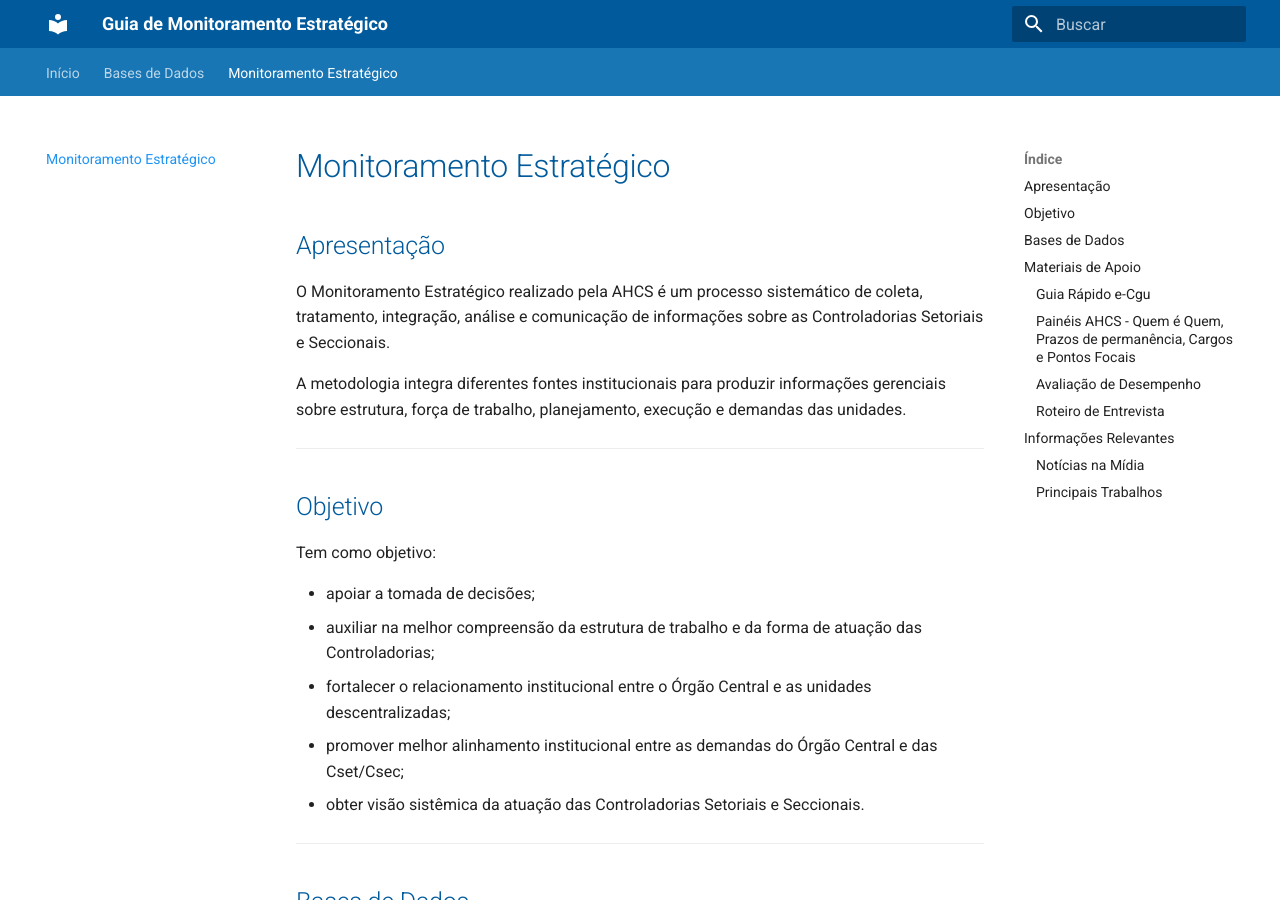
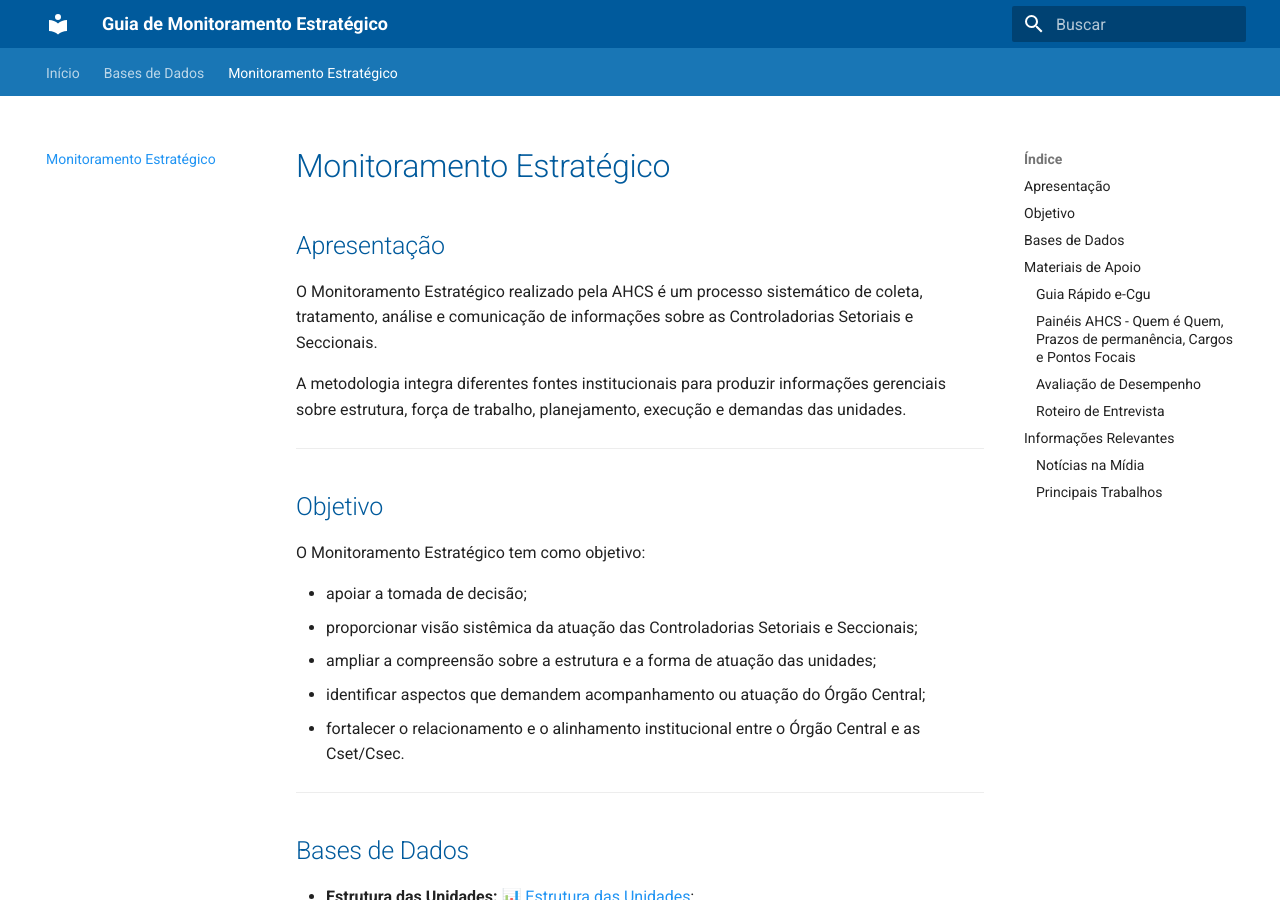
Before and after one commit to CGEMG-AHCS/guia-monitoramento-estrategico, an MkDocs documentation site: the page built from docs/monitoramento/metodologia.md, in a window 1280 px wide and 900 px high. Built offline with MkDocs 1.6.1 and Material for MkDocs 9.7.7, drawn with Linux system fonts in a browser that asks for light colours.

Commit message:
Update metodologia.md

```diff
--- a/docs/monitoramento/metodologia.md
+++ b/docs/monitoramento/metodologia.md
@@ -2,7 +2,7 @@
 
 ## Apresentação
 
-O Monitoramento Estratégico realizado pela AHCS é um processo sistemático de coleta, tratamento, integração, análise e comunicação de informações sobre as Controladorias Setoriais e Seccionais.
+O Monitoramento Estratégico realizado pela AHCS é um processo sistemático de coleta, tratamento, análise e comunicação de informações sobre as Controladorias Setoriais e Seccionais.
 
 A metodologia integra diferentes fontes institucionais para produzir informações gerenciais sobre estrutura, força de trabalho, planejamento, execução e demandas das unidades.
 
@@ -10,13 +10,13 @@ A metodologia integra diferentes fontes institucionais para produzir informaçõ
 
 ## Objetivo
 
-Tem como objetivo:
+O Monitoramento Estratégico tem como objetivo:
 
-- apoiar a tomada de decisões;
-- auxiliar na melhor compreensão da estrutura de trabalho e da forma de atuação das Controladorias;
-- fortalecer o relacionamento institucional entre o Órgão Central e as unidades descentralizadas;
-- promover melhor alinhamento institucional entre as demandas do Órgão Central e das Cset/Csec;
-- obter visão sistêmica da atuação das Controladorias Setoriais e Seccionais.
+- apoiar a tomada de decisão;
+- proporcionar visão sistêmica da atuação das Controladorias Setoriais e Seccionais;
+- ampliar a compreensão sobre a estrutura e a forma de atuação das unidades;
+- identificar aspectos que demandem acompanhamento ou atuação do Órgão Central;
+- fortalecer o relacionamento e o alinhamento institucional entre o Órgão Central e as Cset/Csec.
 
 ---
 
```
